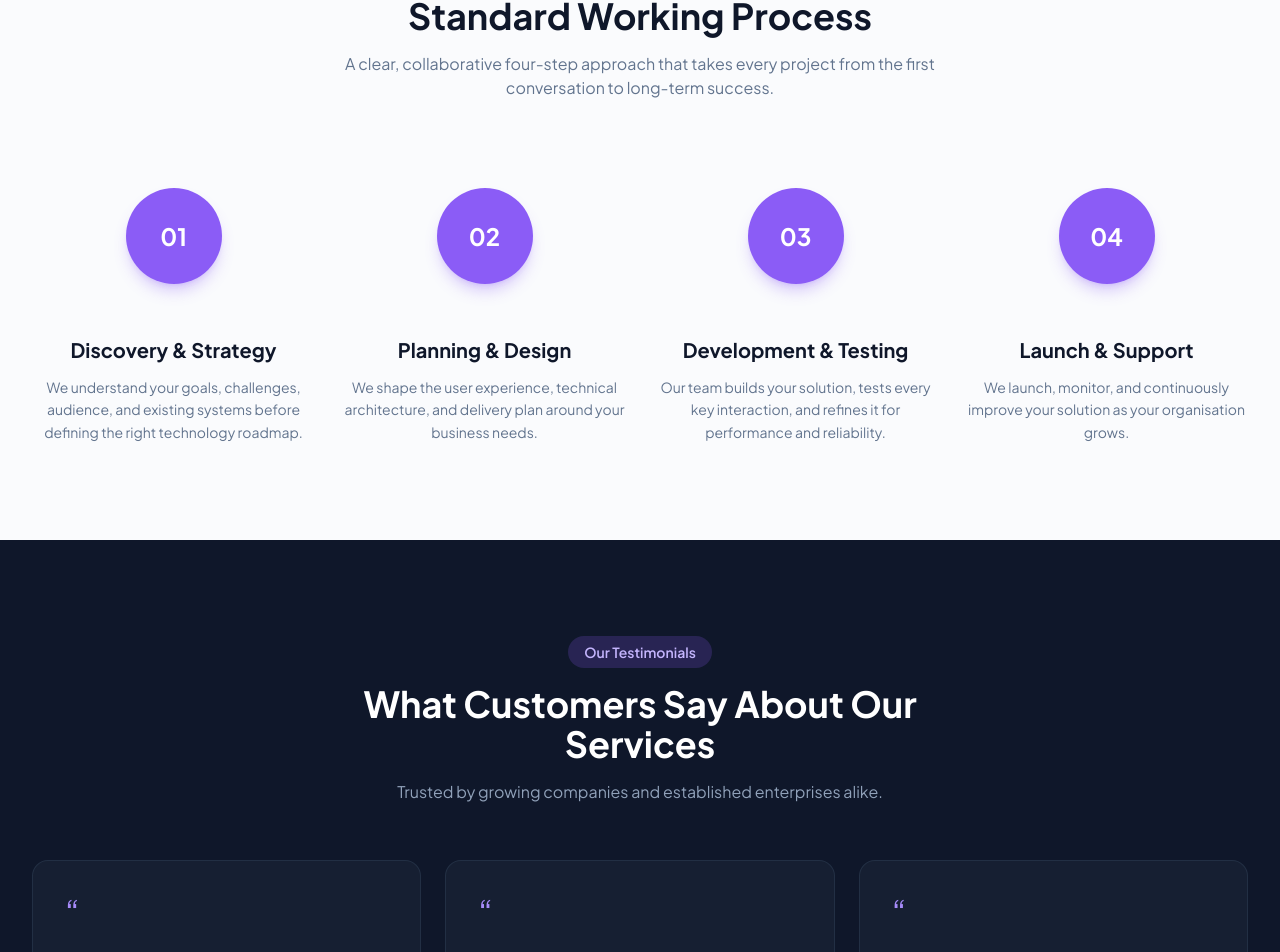
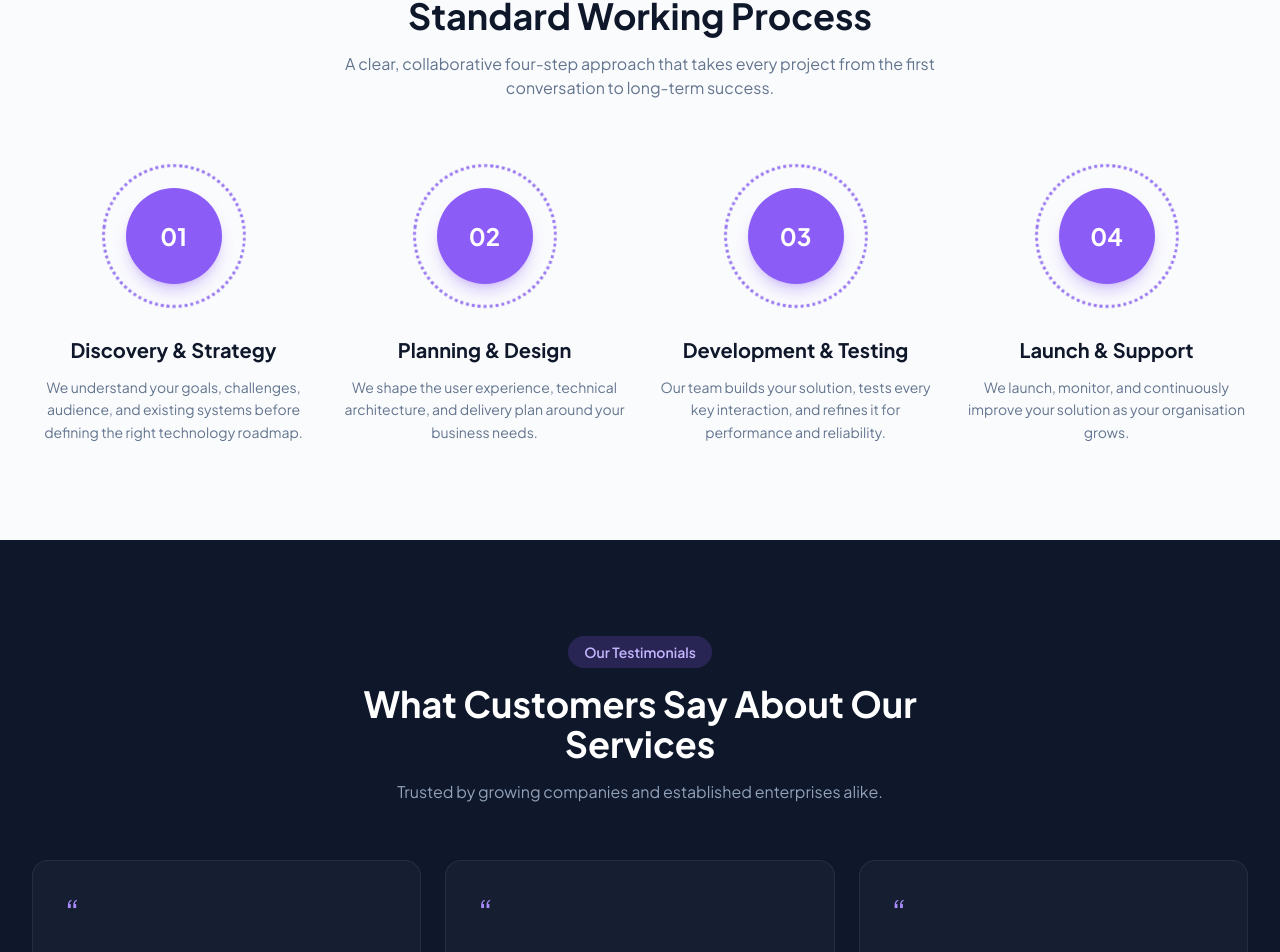
Before and after one commit to Grobaltech/Grobaltech-technologies, a React (Vite) app: page / in a window 1280 px wide. Shown: the part 5020-5972 px from the top of the page. Built offline with nearby package versions, Linux system fonts and the light colour scheme; no server answers; the database is empty.

Commit message:
Animate paired dotted semicircle process rings

```diff
--- a/src/index.css
+++ b/src/index.css
@@ -180,17 +180,21 @@ html[data-pattern="grid"] body { background-image:linear-gradient(#94a3b818 1px,
   box-shadow:0 0 0 5px color-mix(in srgb,var(--brand-primary) 14%,transparent);
 }
 @keyframes stats-orbit-spin { to { transform:rotate(360deg); } }
-.process-orbit-dash {
-  border:2px dashed color-mix(in srgb,var(--brand-primary) 72%,#cbd5e1);
-  animation:process-dots-spin 12s linear infinite;
+.process-orbit-arc {
+  border:3px dotted color-mix(in srgb,var(--brand-primary) 78%,#cbd5e1);
+  pointer-events:none;
 }
-.process-orbit-dash::before {
-  content:"";position:absolute;top:7px;left:50%;width:9px;height:9px;
-  margin-left:-4.5px;border-radius:50%;background:var(--brand-primary);
-  box-shadow:0 0 0 4px color-mix(in srgb,var(--brand-primary) 13%,transparent);
+.process-orbit-arc-top {
+  clip-path:inset(0 0 49% 0);
+  animation:process-semicircle-spin 9s linear infinite;
+}
+.process-orbit-arc-bottom {
+  clip-path:inset(49% 0 0 0);
+  animation:process-semicircle-spin 9s linear infinite;
 }
 .process-orbit-core { transition:transform .4s cubic-bezier(.2,.7,.2,1),box-shadow .4s ease; }
 .process-step:hover .process-orbit-core { transform:scale(1.07);box-shadow:0 14px 35px color-mix(in srgb,var(--brand-primary) 35%,transparent); }
-.process-connector { position:absolute;top:63px;left:calc(50% + 86px);width:calc(100% - 140px);border-top:2px dotted color-mix(in srgb,var(--brand-primary) 38%,#cbd5e1); }
-@keyframes process-dots-spin { to { transform:rotate(360deg); } }
-@media (prefers-reduced-motion:reduce) { .stats-orbit::before,.process-orbit-dash { animation:none; } }
+.process-step:hover .process-orbit-arc-top { animation-duration:3.5s; }
+.process-step:hover .process-orbit-arc-bottom { animation-duration:3.5s; }
+@keyframes process-semicircle-spin { to { transform:rotate(360deg); } }
+@media (prefers-reduced-motion:reduce) { .stats-orbit::before,.process-orbit-arc { animation:none; } }
```
